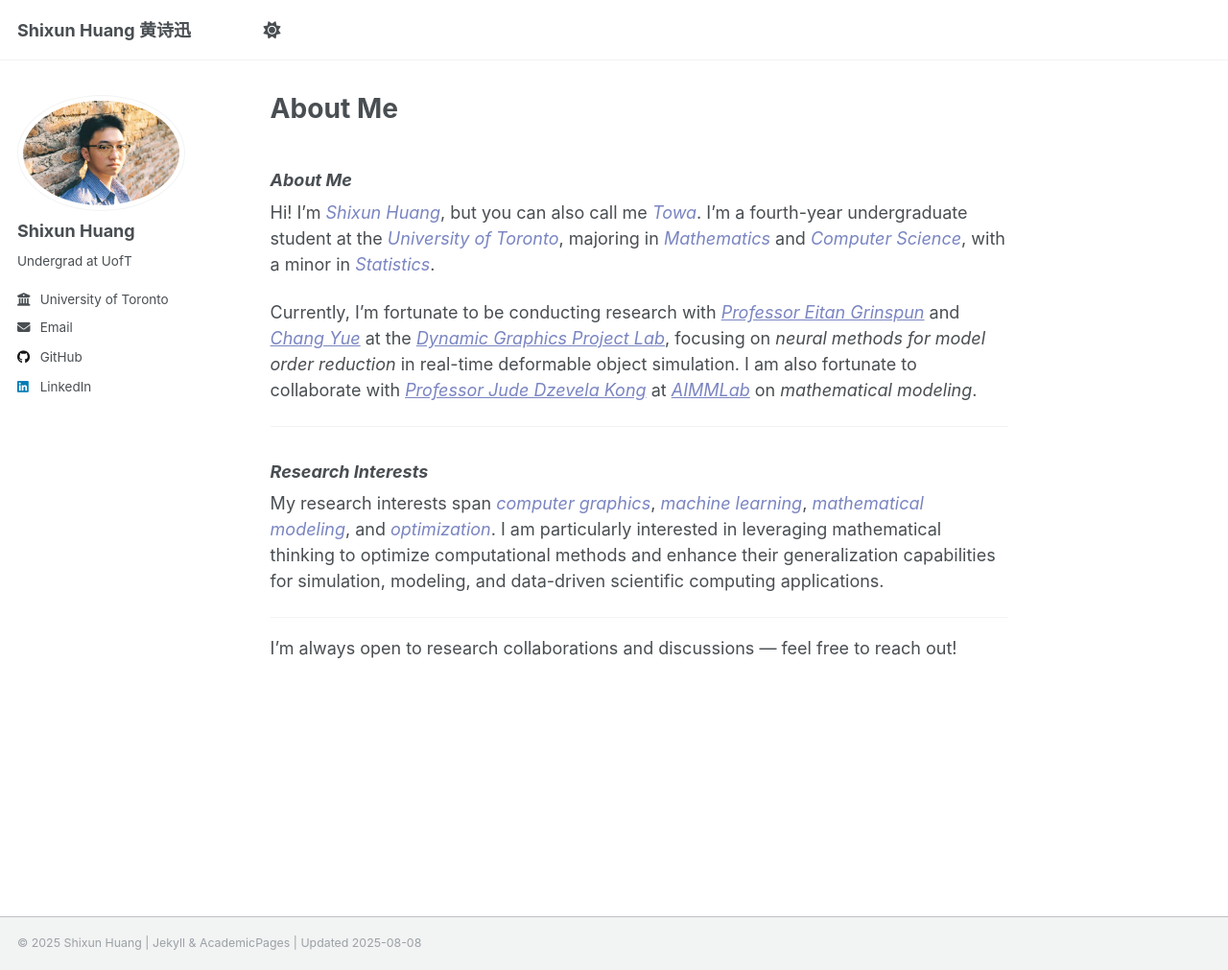
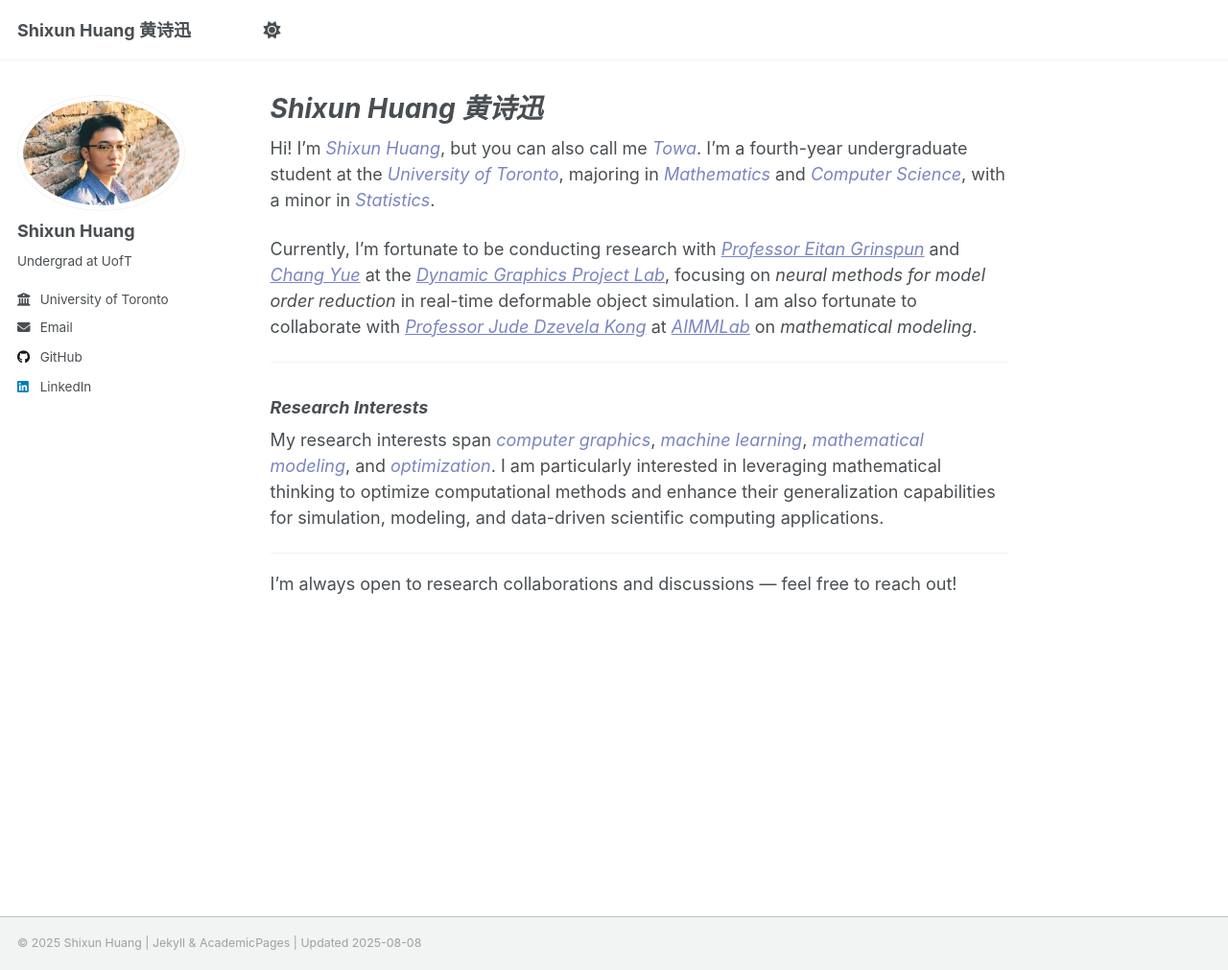
Before and after one commit to Alessange/Alessange.github.io, a Jekyll site: the page built from _pages/about.md, in a window 1280 px wide and 1011 px high. Shown: the whole window at 96% size. Built offline with Jekyll 4.4.1, drawn with Linux system fonts in a browser that asks for light colours; our own code applies the rules of GitHub Pages for plain Markdown files; a script that is not in the unit is left out.

Commit message:
new about

```diff
--- a/_pages/about.md
+++ b/_pages/about.md
@@ -1,5 +1,11 @@
-### *About Me*
-
+---
+permalink: /
+title: "<span style=\"font-weight:bold; font-style:italic;\">Shixun Huang 黄诗迅</span>"
+author_profile: true
+redirect_from:
+  - /about/
+  - /about.html
+---
 Hi! I'm <span style="color:#7A85C1;">*Shixun Huang*</span>, but you can also call me <span style="color:#7A85C1;">*Towa*</span>.   I'm a fourth-year undergraduate student at the <span style="color:#7A85C1;">*University of Toronto*</span>, majoring in <span style="color:#7A85C1;">*Mathematics*</span> and <span style="color:#7A85C1">*Computer Science*</span>, with a minor in <span style="color:#7A85C1">*Statistics*</span>.
 
 Currently, I'm fortunate to be conducting research with <a href="https://www.dgp.toronto.edu/~eitan/" style="color:#7A85C1;"><em>Professor Eitan Grinspun</em></a> and <a href="https://changy1506.github.io/" style="color:#7A85C1;"><em>Chang Yue</em></a> at the <a href="https://www.dgp.toronto.edu/" style="color:#7A85C1;"><em>Dynamic Graphics Project Lab</em></a>, focusing on *neural methods for model order reduction* in real-time deformable object simulation. I am also fortunate to collaborate with <a href="https://www.mathematics.utoronto.ca/people/directories/all-faculty/jude-kong" style="color:#7A85C1;"><em>Professor Jude Dzevela Kong</em></a> at <a href="https://aimmlab.org/" style="color:#7A85C1;"><em>AIMMLab</em></a> on *mathematical modeling*.
```
